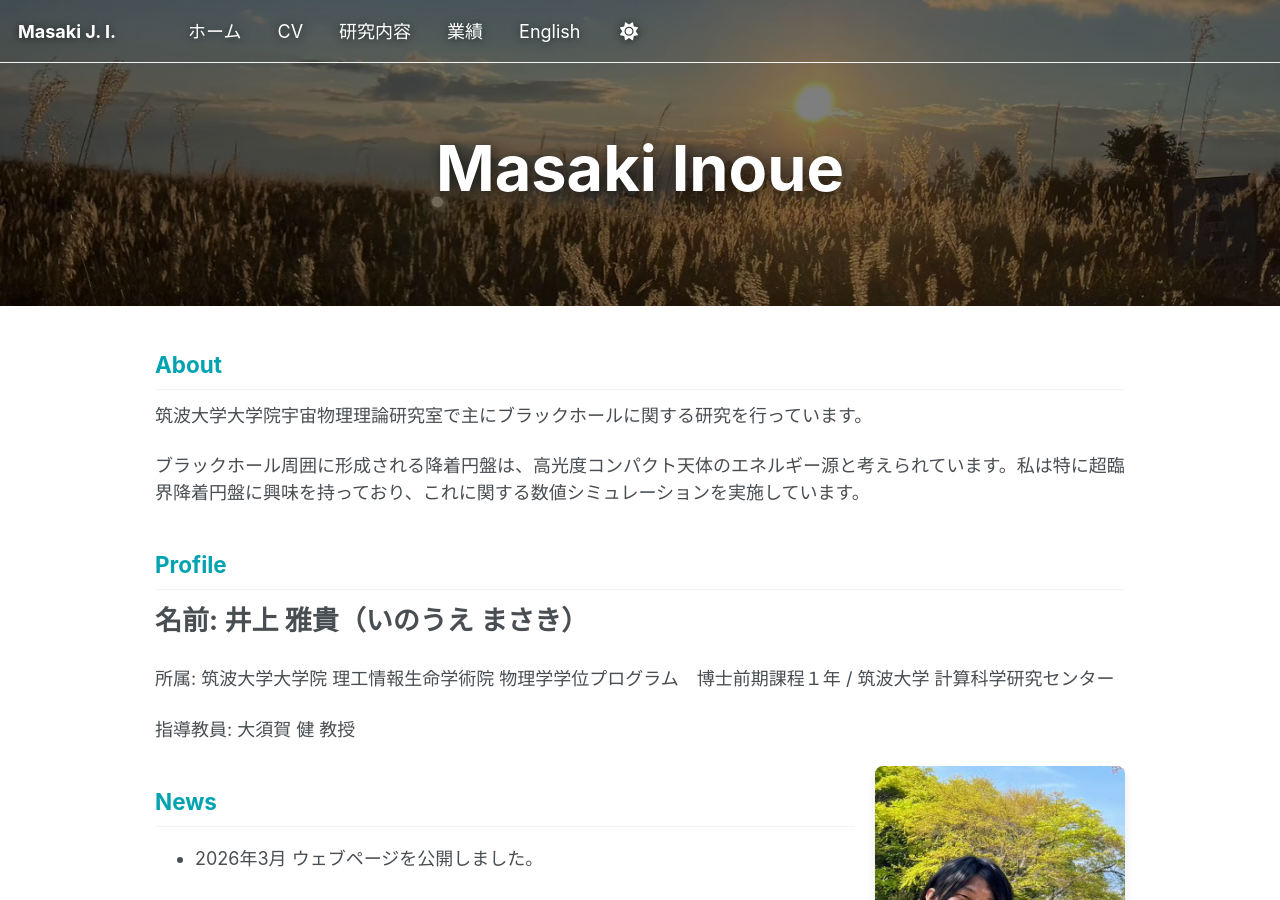
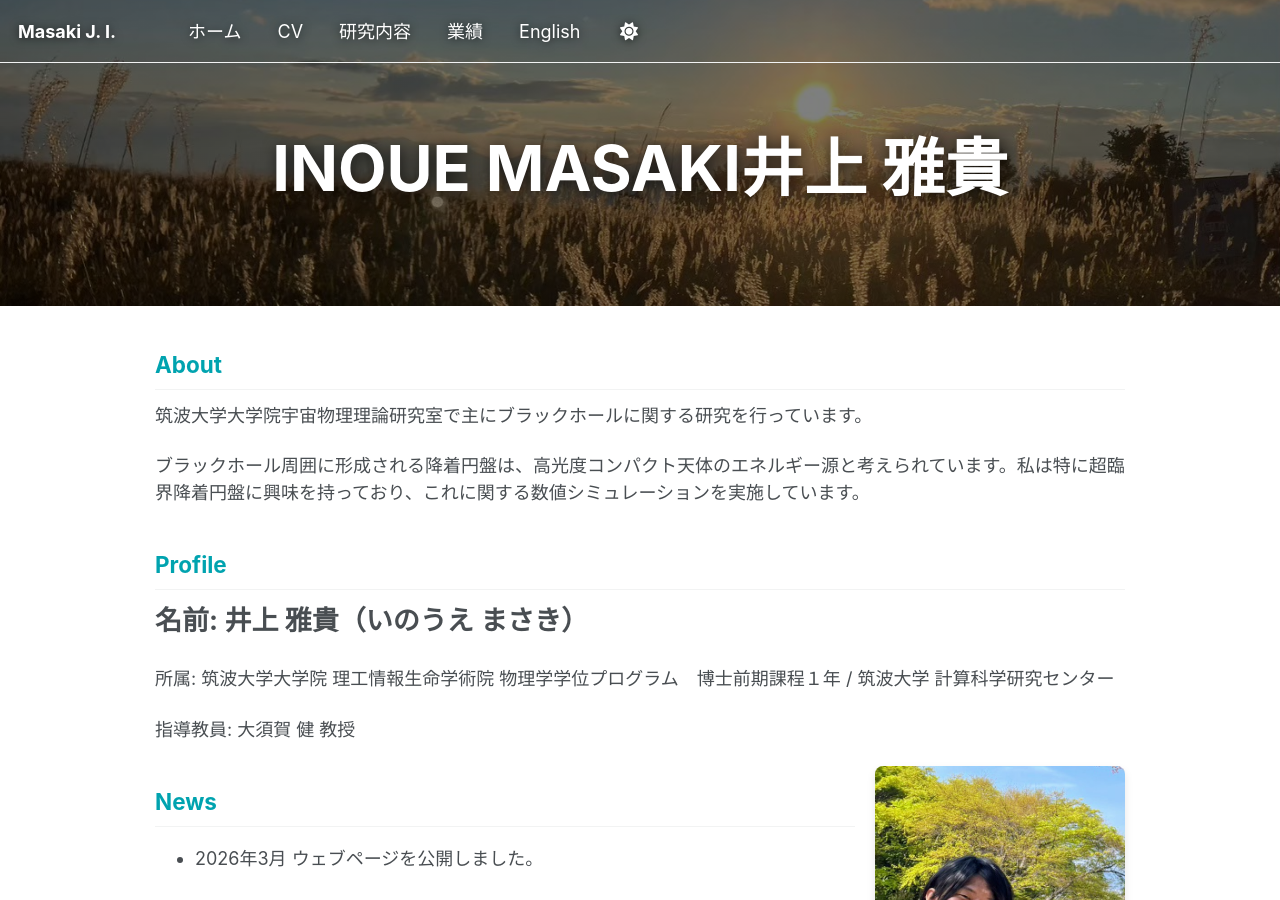
Before and after one commit to Masaki206/Masaki206.github.io, a Jekyll site: the page built from index.md, in a window 1280 px wide and 900 px high. Built offline with Jekyll 4.4.1, drawn with Linux system fonts in a browser that asks for light colours; a script bundle is joined from its source files by our own code; library files that are not in the unit come from our copies; some of the changed lines change nothing that is shown.

Commit message:
Update index.md

```diff
--- a/index.md
+++ b/index.md
@@ -1,6 +1,7 @@
 ---
 layout: splash
-title: "Masaki Inoue"
+# title: の中身をクラス付きのHTMLで書きます
+title: "<span class='title-en'>INOUE MASAKI</span><span class='title-ja'>井上 雅貴</span>"
 author_profile: false
 header:
   overlay_image: 1774550014530.jpg
```
